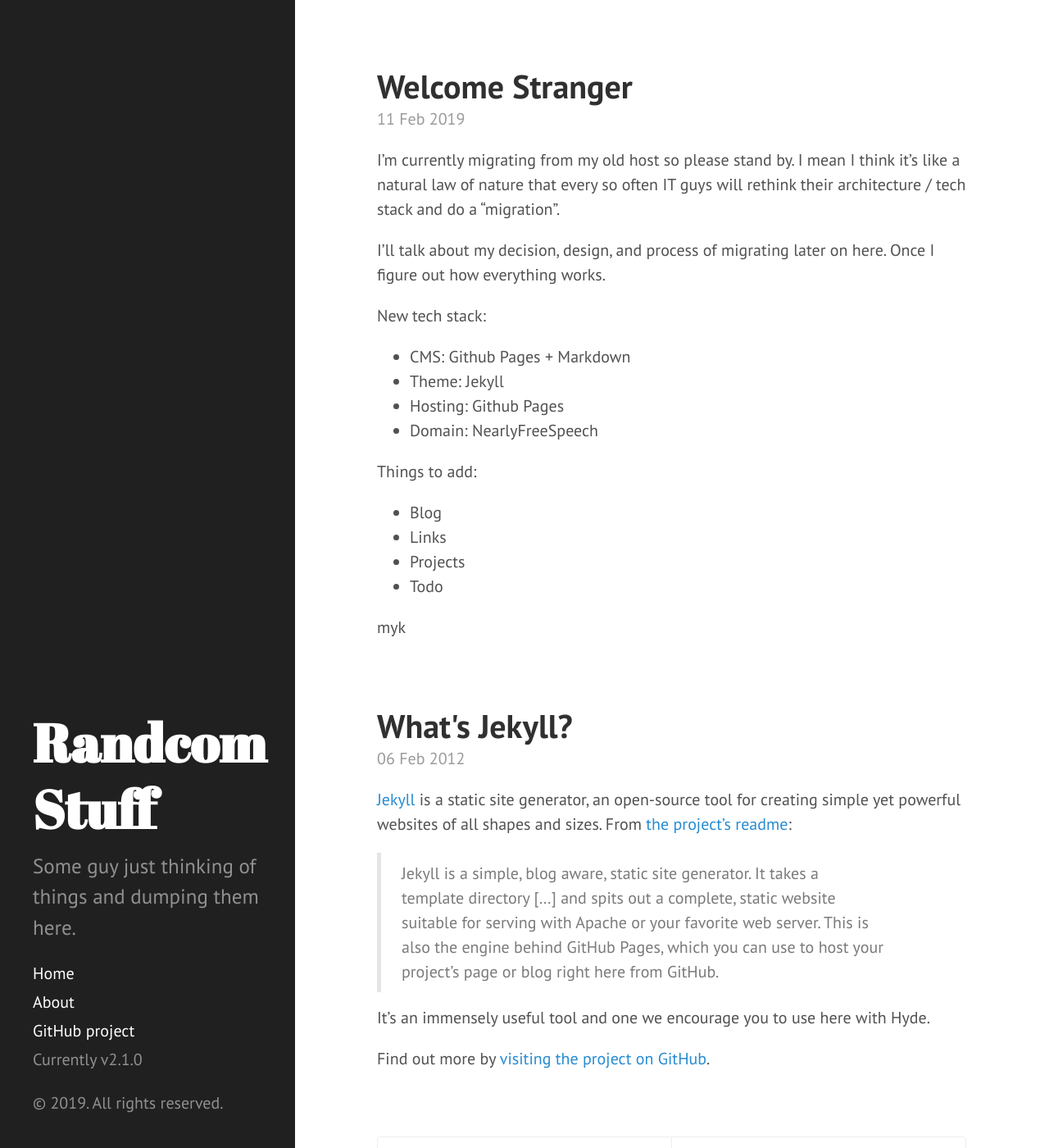
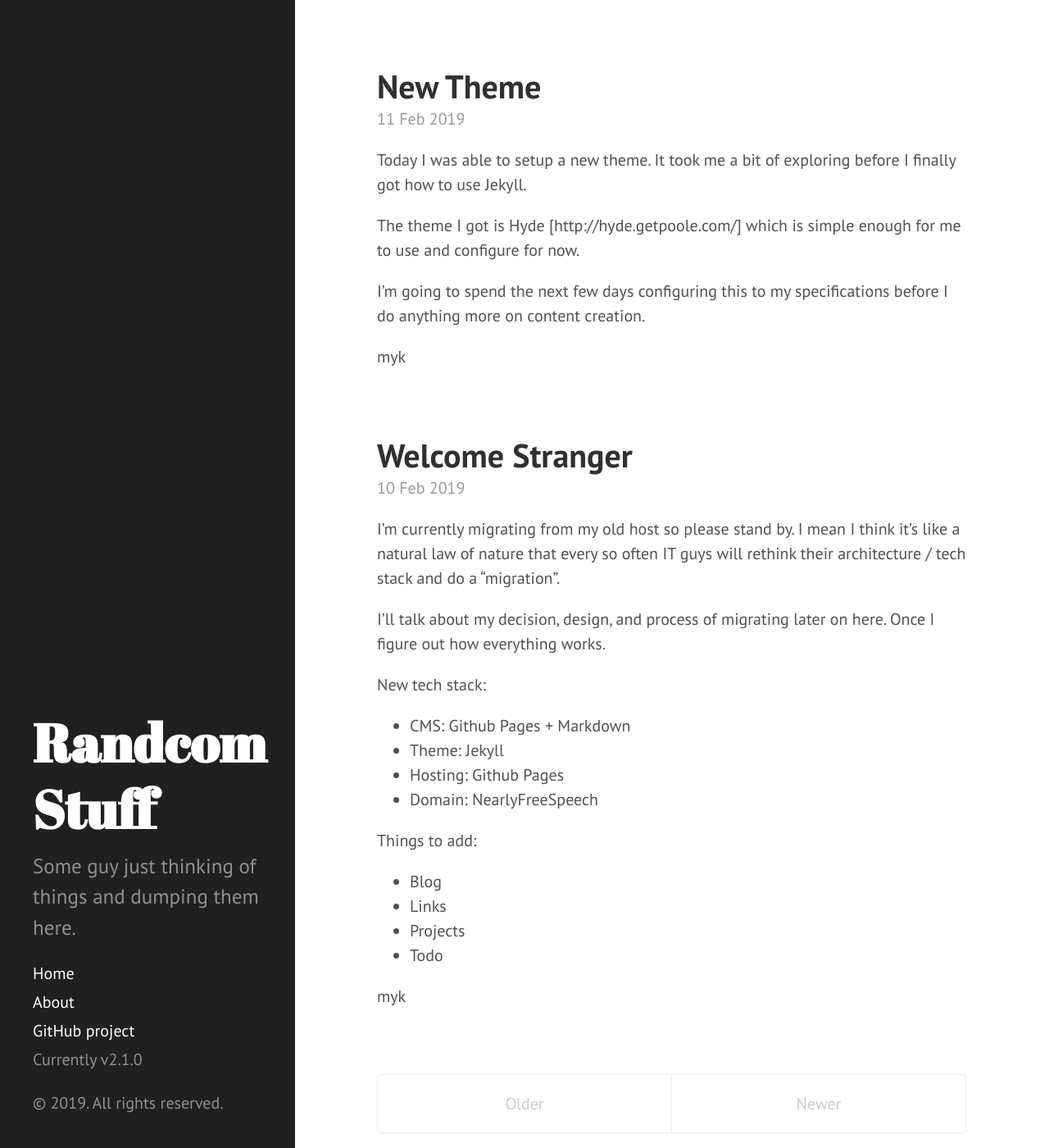
Before and after one commit to ogbinar/ogbinar.github.io, a Jekyll site: the page built from index.html, in a window 1280 px wide and 1400 px high. Shown: the whole window at 82% size. Built offline with Jekyll 4.4.1, drawn with Linux system fonts in a browser that asks for light colours; Markdown is read by kramdown in place of the engine named in the settings; the list of posts is cut into pages by our own code.

Commit message:
2nd post

```diff
--- a/_posts/2012-02-06-whats-jekyll.md
+++ /dev/null
@@ -1,12 +0,0 @@
----
-layout: post
-title: What's Jekyll?
----
-
-[Jekyll](http://jekyllrb.com) is a static site generator, an open-source tool for creating simple yet powerful websites of all shapes and sizes. From [the project's readme](https://github.com/mojombo/jekyll/blob/master/README.markdown):
-
-  > Jekyll is a simple, blog aware, static site generator. It takes a template directory [...] and spits out a complete, static website suitable for serving with Apache or your favorite web server. This is also the engine behind GitHub Pages, which you can use to host your project’s page or blog right here from GitHub.
-
-It's an immensely useful tool and one we encourage you to use here with Hyde.
-
-Find out more by [visiting the project on GitHub](https://github.com/mojombo/jekyll).
--- /dev/null
+++ b/_posts/2019-02-11-new-theme.md
@@ -0,0 +1,12 @@
+---
+layout: post
+title: New Theme
+---
+
+Today I was able to setup a new theme. It took me a bit of exploring before I finally got how to use Jekyll.
+
+The theme I got is Hyde [http://hyde.getpoole.com/] which is simple enough for me to use and configure for now.
+
+I'm going to spend the next few days configuring this to my specifications before I do anything more on content creation.
+
+myk
```
Also changed, not shown: _posts/2019-02-10-welcome-stranger.md (renamed from _posts/2019-02-11-welcome-stranger.md, +2 -0 lines).
